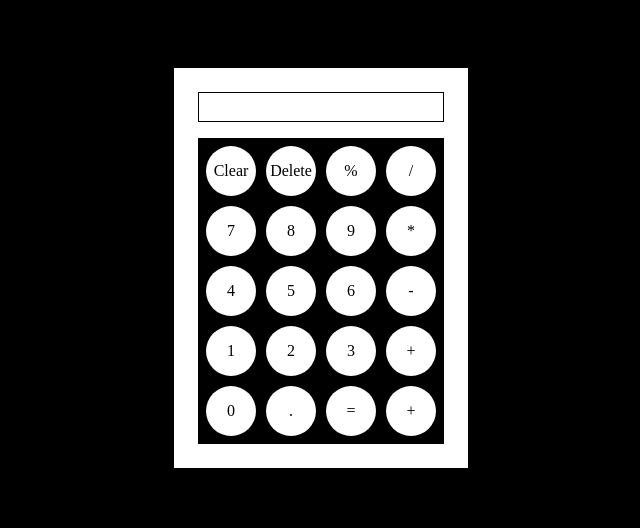
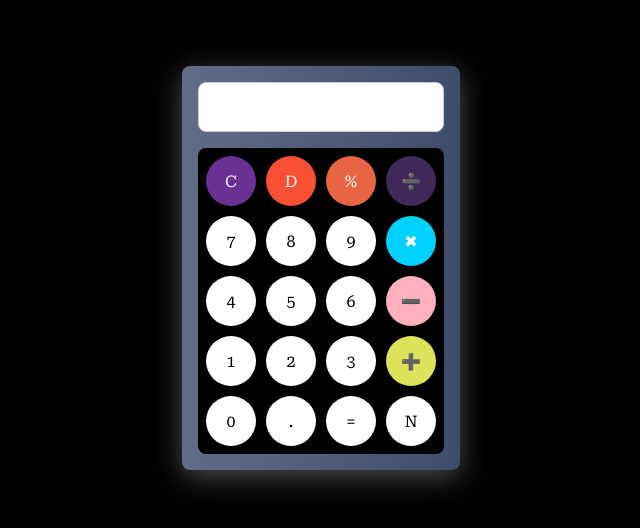
Before and after one commit to vivekbhatt07/Calculator, a plain HTML site: page index.html in a window 1280 px wide. Shown: the part 132-660 px from the top of the page, without its empty margins (319-959 px from the left). Drawn offline with Linux system fonts and the light colour scheme.

Commit message:
calculator styled

```diff
--- a/index.html
+++ b/index.html
@@ -13,26 +13,26 @@
         <div class="calculatorOutput"></div>
         <div class="calculatorInput">
           <div class="calculatorInputContainer">
-            <div class="btn">Clear</div>
-            <div class="btn">Delete</div>
-            <div class="btn">%</div>
-            <div class="btn">/</div>
-            <div class="btn">7</div>
-            <div class="btn">8</div>
-            <div class="btn">9</div>
-            <div class="btn">*</div>
-            <div class="btn">4</div>
-            <div class="btn">5</div>
-            <div class="btn">6</div>
-            <div class="btn">-</div>
-            <div class="btn">1</div>
-            <div class="btn">2</div>
-            <div class="btn">3</div>
-            <div class="btn">+</div>
-            <div class="btn">0</div>
-            <div class="btn">.</div>
-            <div class="btn">=</div>
-            <div class="btn">+</div>
+            <div id="clearBtn" class="btn">C</div>
+            <div id="deleteBtn" class="btn">D</div>
+            <div id="remainderBtn" class="btn">%</div>
+            <div id="divideBtn" class="btn">➗</div>
+            <div class="btn numberBtn">7</div>
+            <div class="btn numberBtn">8</div>
+            <div class="btn numberBtn">9</div>
+            <div id="multiplyBtn" class="btn">✖</div>
+            <div class="btn numberBtn">4</div>
+            <div class="btn numberBtn">5</div>
+            <div class="btn numberBtn">6</div>
+            <div id="minusBtn" class="btn">➖</div>
+            <div class="btn numberBtn">1</div>
+            <div class="btn numberBtn">2</div>
+            <div class="btn numberBtn">3</div>
+            <div id="plusBtn" class="btn">➕</div>
+            <div class="btn numberBtn">0</div>
+            <div id="decimalBtn" class="btn">.</div>
+            <div id="equalBtn" class="btn">=</div>
+            <div id="nullBtn" class="btn">N</div>
           </div>
         </div>
       </div>
--- a/style.css
+++ b/style.css
@@ -3,6 +3,7 @@
 :root {
   --Pure-Black: #000;
   --Pure-White: #fff;
+  --border-radius: 8px;
 }
 
 *,
@@ -23,6 +24,7 @@ body {
   padding: 0;
   margin: 0;
   font-size: 16px;
+  font-family: "Roboto Serif", serif;
   background-color: var(--Pure-Black);
   display: flex;
   justify-content: center;
@@ -31,7 +33,10 @@ body {
 
 .calculator {
   background-color: var(--Pure-White);
-  padding: 2.4rem;
+  padding: 1.6rem;
+  border-radius: var(--border-radius);
+  background: linear-gradient(to right, #606c88, #3f4c6b);
+  box-shadow: rgba(255, 255, 255, 0.3) 0px 7px 29px 0px;
 }
 
 .calculatorContainer {
@@ -42,13 +47,17 @@ body {
 
 .calculatorOutput {
   min-width: 200px;
-  min-height: 30px;
-  border: 1px solid #000;
+  min-height: 50px;
+  border: 1px solid #ccc;
+  border-radius: var(--border-radius);
+  background-color: var(--Pure-White);
+  padding: 1rem;
 }
 
 .calculatorInput {
   background-color: var(--Pure-Black);
   padding: 0.8rem;
+  border-radius: var(--border-radius);
 }
 
 .calculatorInputContainer {
@@ -65,4 +74,49 @@ body {
   justify-content: center;
   align-items: center;
   border-radius: 50%;
+  cursor: pointer;
+  transition-property: transform;
+  transition-duration: 0.1s;
+  transition-timing-function: ease-in-out;
+  user-select: none;
 }
+
+.btn:hover {
+  opacity: 0.7;
+}
+
+.btn:active {
+  transform: scale(0.93);
+}
+
+#deleteBtn {
+  background-color: #f85032;
+  color: var(--Pure-White);
+}
+
+#minusBtn {
+  background-color: #ffafbd;
+}
+
+#plusBtn {
+  background-color: #dce35b;
+}
+
+#divideBtn {
+  background-color: #41295a;
+}
+
+#multiplyBtn {
+  background-color: #00d2ff;
+  color: var(--Pure-White);
+}
+
+#remainderBtn {
+  background-color: #e96443;
+  color: var(--Pure-White);
+}
+
+#clearBtn {
+  background-color: #6a3093;
+  color: var(--Pure-White);
+}
```
